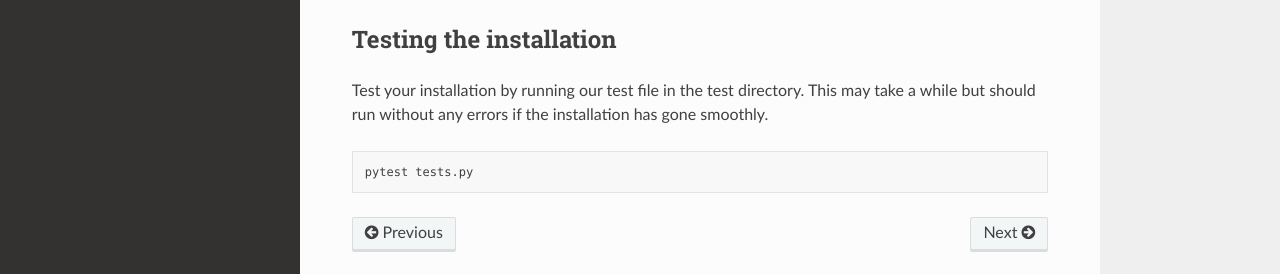
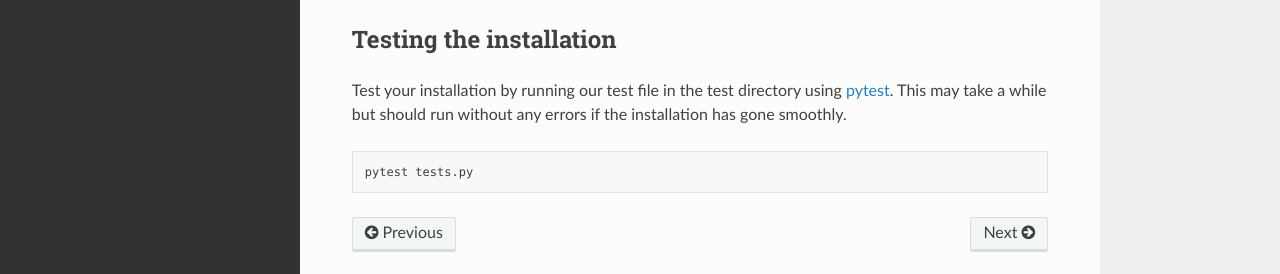
Before and after one commit to ldolan05/ACID, a Sphinx documentation site: the page built from docs/installation.rst, in a window 1280 px wide and 1170 px high. Shown: the part 788-1062 px from the top of the window. Built offline with Sphinx 7.4.7 and the Read the Docs theme 2.0.0, drawn with Linux system fonts in a browser that asks for light colours.

Commit message:
Update installation.rst

```diff
--- a/docs/installation.rst
+++ b/docs/installation.rst
@@ -44,7 +44,9 @@
 Testing the installation
 ==========================
 
-Test your installation by running our test file in the test directory. This may take a while but should run without any errors if the installation has gone smoothly.
+Test your installation by running our test file in the test directory using pytest_. This may take a while but should run without any errors if the installation has gone smoothly.
+
+.. _pytest: https://docs.pytest.org/en/7.4.x/contents.html
 
 .. code-block:: bash
 
```
